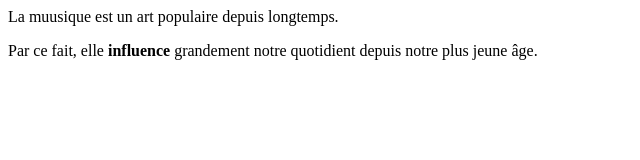
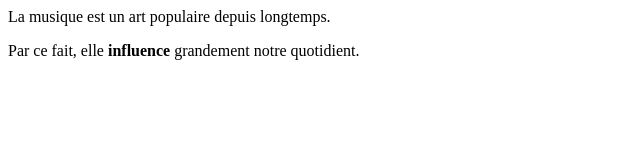
Before and after one commit to Tijos123/Introweb, a plain HTML site: page Exercice/Exercice 1/Index.html in a window 1280 px wide. Shown: the whole page, without its empty margins (0-640 px from the left). Drawn offline with Linux system fonts and the light colour scheme.

Commit message:
Premier site

```diff
--- a/Exercice/Exercice 1/Index.html
+++ b/Exercice/Exercice 1/Index.html
@@ -5,6 +5,6 @@
     <title>La musique</title>
 </head>
 <body>
-La muusique est un art populaire depuis longtemps.
+La musique est un art populaire depuis longtemps.
 </body>
-</html><p>Par ce fait, elle <strong>influence</strong> grandement notre quotidient depuis notre plus jeune âge.</p>
+</html><p>Par ce fait, elle <strong>influence</strong> grandement notre quotidient.</p>
```
